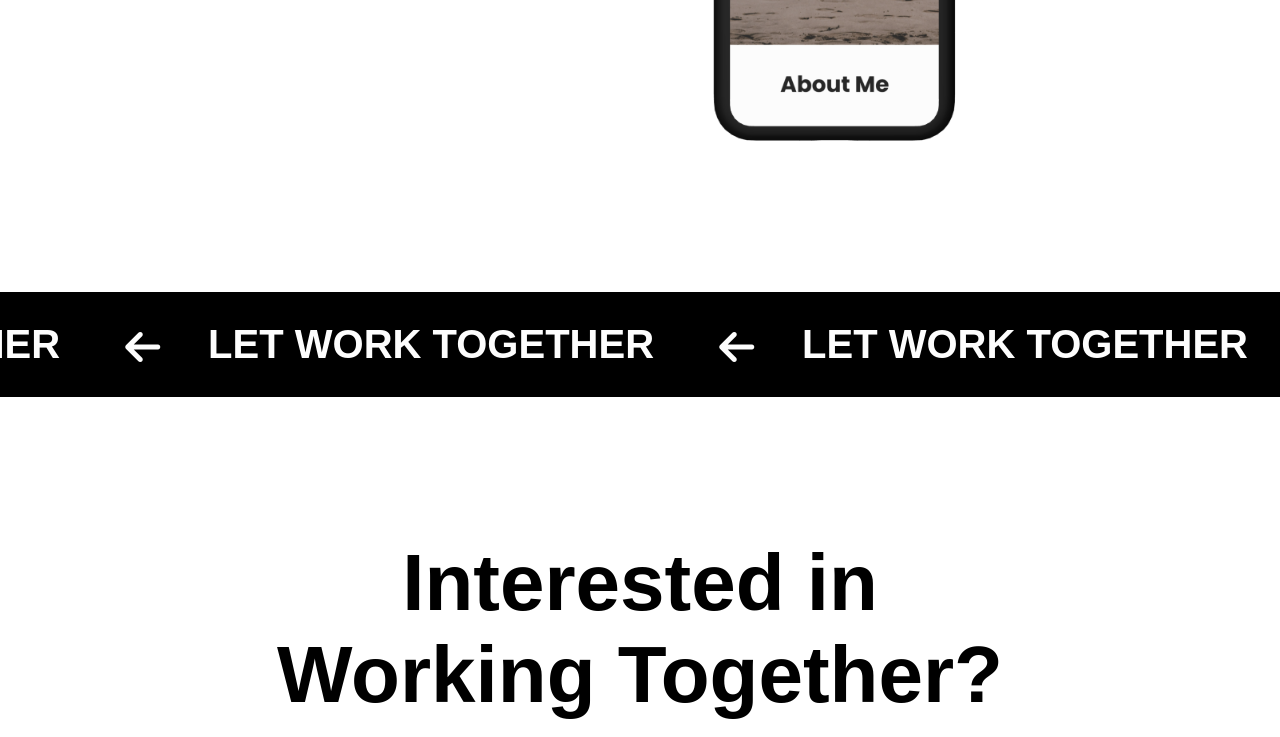
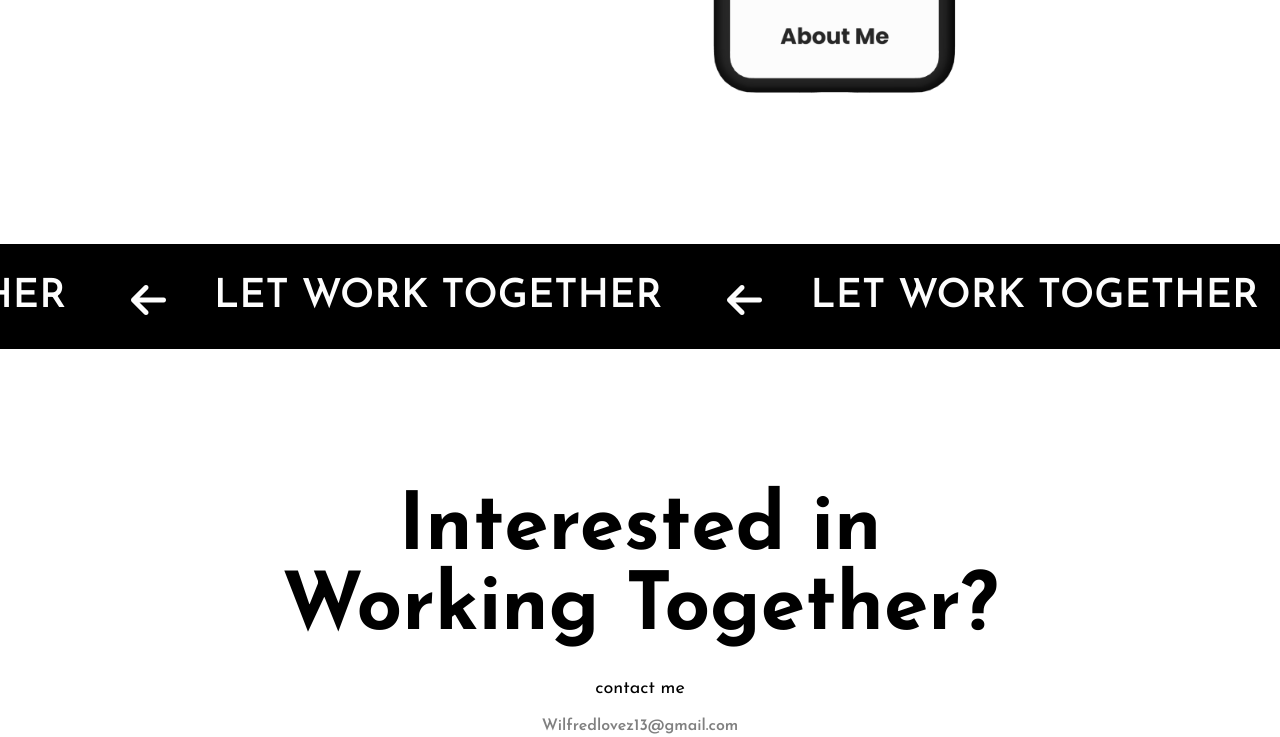
Before and after one commit to Wilfredpin/Wilfred-s-Portfolio, a plain HTML site: page index.html in a window 1280 px wide. Shown: the part 1308-2045 px from the top of the page. Drawn offline with nearby package versions, Linux system fonts and the light colour scheme.

Commit message:
Add files via upload

```diff
--- a/index.html
+++ b/index.html
@@ -5,12 +5,9 @@
     <meta name="viewport" content="width=device-width, initial-scale=1.0" />
     <title>Wilfred Design</title>
 
-    <link rel="preconnect" href="https://fonts.googleapis.com" />
-    <link rel="preconnect" href="https://fonts.gstatic.com" crossorigin />
-    <link
-      href="https://fonts.googleapis.com/css2?family=Poppins:ital,wght@0,100;0,200;0,300;0,400;0,500;0,600;0,700;0,800;0,900;1,100;1,200;1,300;1,400;1,500;1,600;1,700;1,800;1,900&display=swap"
-      rel="stylesheet"
-    />
+    <link rel="preconnect" href="https://fonts.googleapis.com">
+<link rel="preconnect" href="https://fonts.gstatic.com" crossorigin>
+<link href="https://fonts.googleapis.com/css2?family=Josefin+Sans:wght@200;300;400;500;600;700&display=swap" rel="stylesheet">
 
     <script
       src="https://kit.fontawesome.com/723403ae5d.js"
--- a/style.css
+++ b/style.css
@@ -3,6 +3,7 @@
   padding: 0;
   box-sizing: border-box;
   font-family: "Clash Display", sans-serif;
+  font-family: "Josefin Sans", sans-serif;
 }
 
 .hamburger {
@@ -42,6 +43,7 @@
   font-display: swap;
   font-style: normal;
 }
+
 @font-face {
   font-family: "ClashDisplay-Medium";
   src: url("../Wilfred/Fonts/WEB/fonts/ClashDisplay-Medium.woff2")
```
Also changed, not shown: index2.html (+3 -5 lines), index3.html (+3 -5 lines).
